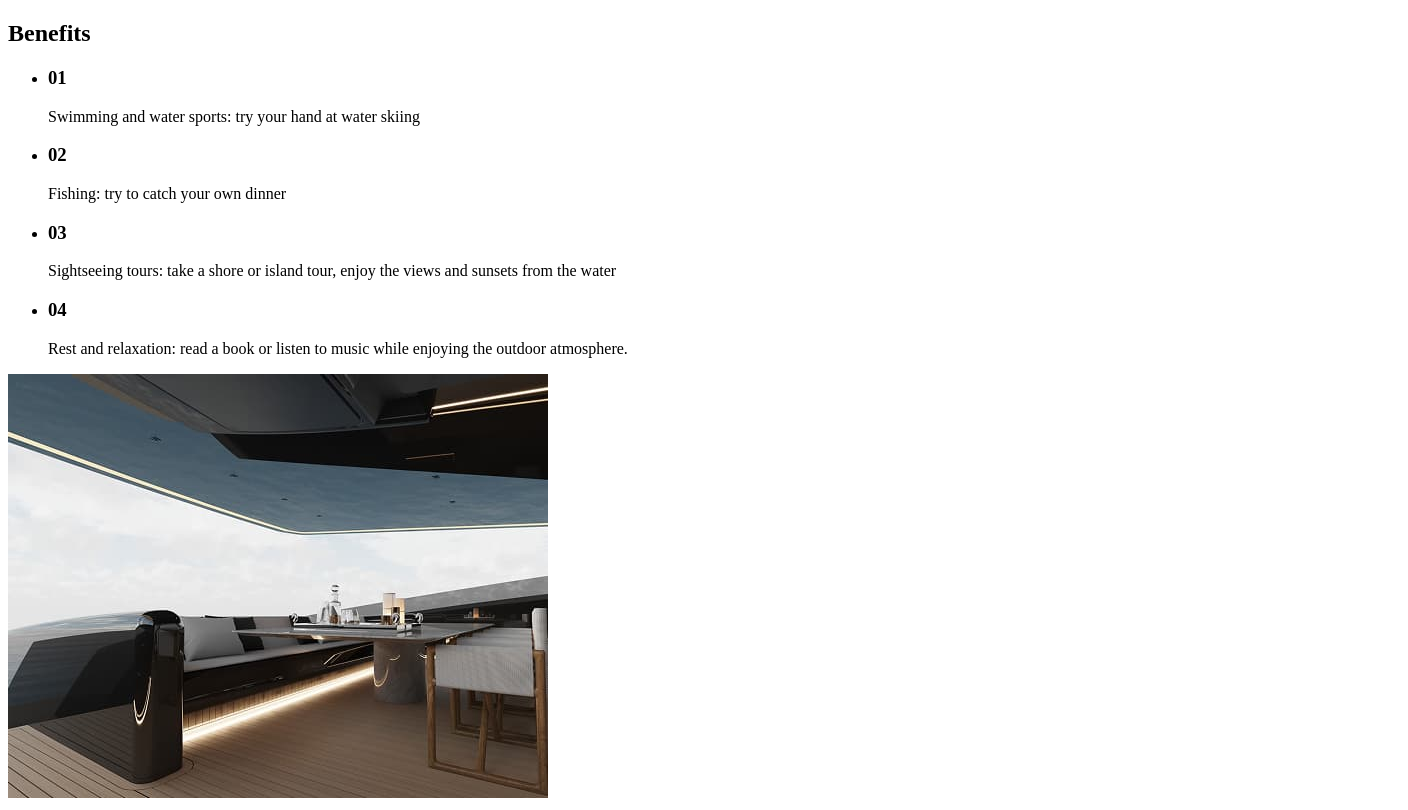
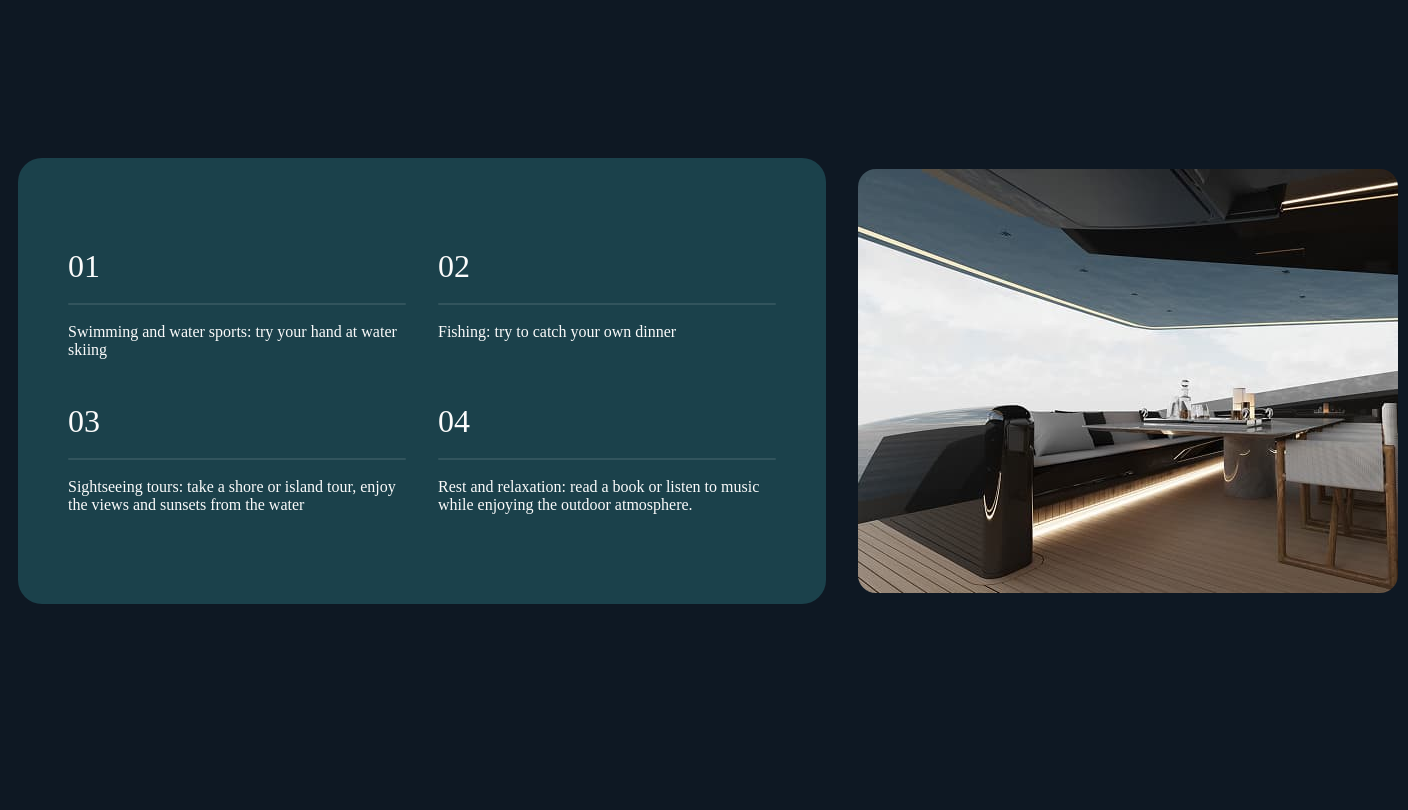
Before and after one commit to ArtGoIt/team-125-10, a plain HTML site: page index.html in a window 1280 px wide. Shown: the whole page, 1408 px wide, since content can reach past the window. Drawn offline with Linux system fonts and the light colour scheme.

```diff
--- /dev/null
+++ b/css/styles.css
@@ -0,0 +1,103 @@
+/** @format */
+* {
+  box-sizing: border-box;
+}
+
+ul,
+ol {
+  list-style-type: none;
+  margin: 0;
+  padding: 0;
+}
+
+p,
+h1,
+h2,
+h3,
+h4,
+h5,
+h6 {
+  margin: 0;
+}
+
+a {
+  text-decoration: none;
+  color: inherit;
+}
+
+img {
+  display: block;
+  width: 540px;
+  height: 424px;
+  border-radius: 18px;
+}
+
+body {
+  background-color: #0e1823;
+  color: #fbfbfb;
+}
+
+.visually-hidden {
+  position: absolute;
+  width: 1px;
+  height: 1px;
+  margin: -1px;
+  border: 0;
+  padding: 0;
+
+  white-space: nowrap;
+  clip-path: inset(100%);
+  clip: rect(0 0 0 0);
+  overflow: hidden;
+}
+
+.container {
+  width: 1360px;
+  padding: 0 10px;
+  margin: 0 auto;
+}
+
+.benefits-container {
+  width: 1400px;
+}
+
+.benefits {
+  padding: 150px 0;
+}
+.benefits-title {
+}
+
+.benefits-inner {
+  display: flex;
+  align-items: center;
+}
+
+.benefits-list {
+  display: flex;
+  flex-wrap: wrap;
+  gap: 44px 32px;
+  margin-right: 32px;
+  padding: 90px 50px;
+  background-color: #1b414b;
+  border-radius: 24px;
+}
+.benefits-item {
+  width: calc((100% - 32px) / 2);
+}
+
+.benefits-item-title {
+  font-weight: 500;
+  font-size: 32px;
+}
+
+.benefits-item-line {
+  display: block;
+  margin: 18px 0;
+  width: 100%;
+  height: 2px;
+  background: rgba(251, 251, 251, 0.1);
+  border-radius: 18px;
+}
+
+.benefits-item-text {
+}
--- a/index.html
+++ b/index.html
@@ -6,33 +6,45 @@
     <meta charset="UTF-8" />
     <meta name="viewport" content="width=device-width, initial-scale=1.0" />
     <title>YachtJet</title>
+    <link rel="stylesheet" href="./css/styles.css" />
   </head>
   <body>
     <main>
-      <section>
-        <h2>Benefits</h2>
+      <div class="container"></div>
 
-        <ul>
-          <li>
-            <h3>01</h3>
-            <p>Swimming and water sports: try your hand at water skiing</p>
-          </li>
-          <li>
-            <h3>02</h3>
-            <p>Fishing: try to catch your own dinner</p>
-          </li>
-          <li>
-            <h3>03</h3>
-            <p>
-              Sightseeing tours: take a shore or island tour, enjoy the views
-              and sunsets from the water
+      <section class="benefits">
+        <div class="container benefits-container">
+          <h2 class="visually-hidden benefits-title">Benefits</h2>
+          <div class="benefits-inner">
+            <ul class="benefits-list">
+              <li class="benefits-item">
+                <h3 class="benefits-item-title">01</h3>
+                <span class="benefits-item-line"></span>
+                <p class="benefits-item-text">
+                  Swimming and water sports: try your hand at water skiing
                 </p>
               </li>
-          <li>
-            <h3>04</h3>
-            <p>
-              Rest and relaxation: read a book or listen to music while enjoying
-              the outdoor atmosphere.
+              <li class="benefits-item">
+                <h3 class="benefits-item-title">02</h3>
+                <span class="benefits-item-line"></span>
+                <p class="benefits-item-text">
+                  Fishing: try to catch your own dinner
+                </p>
+              </li>
+              <li class="benefits-item">
+                <h3 class="benefits-item-title">03</h3>
+                <span class="benefits-item-line"></span>
+                <p class="benefits-item-text">
+                  Sightseeing tours: take a shore or island tour, enjoy the
+                  views and sunsets from the water
+                </p>
+              </li>
+              <li class="benefits-item">
+                <h3 class="benefits-item-title">04</h3>
+                <span class="benefits-item-line"></span>
+                <p class="benefits-item-text">
+                  Rest and relaxation: read a book or listen to music while
+                  enjoying the outdoor atmosphere.
                 </p>
               </li>
             </ul>
@@ -42,6 +54,8 @@
               width="540"
               height="424"
             />
+          </div>
+        </div>
       </section>
     </main>
   </body>
```
Lines whose indentation alone changed are shown as unchanged.
